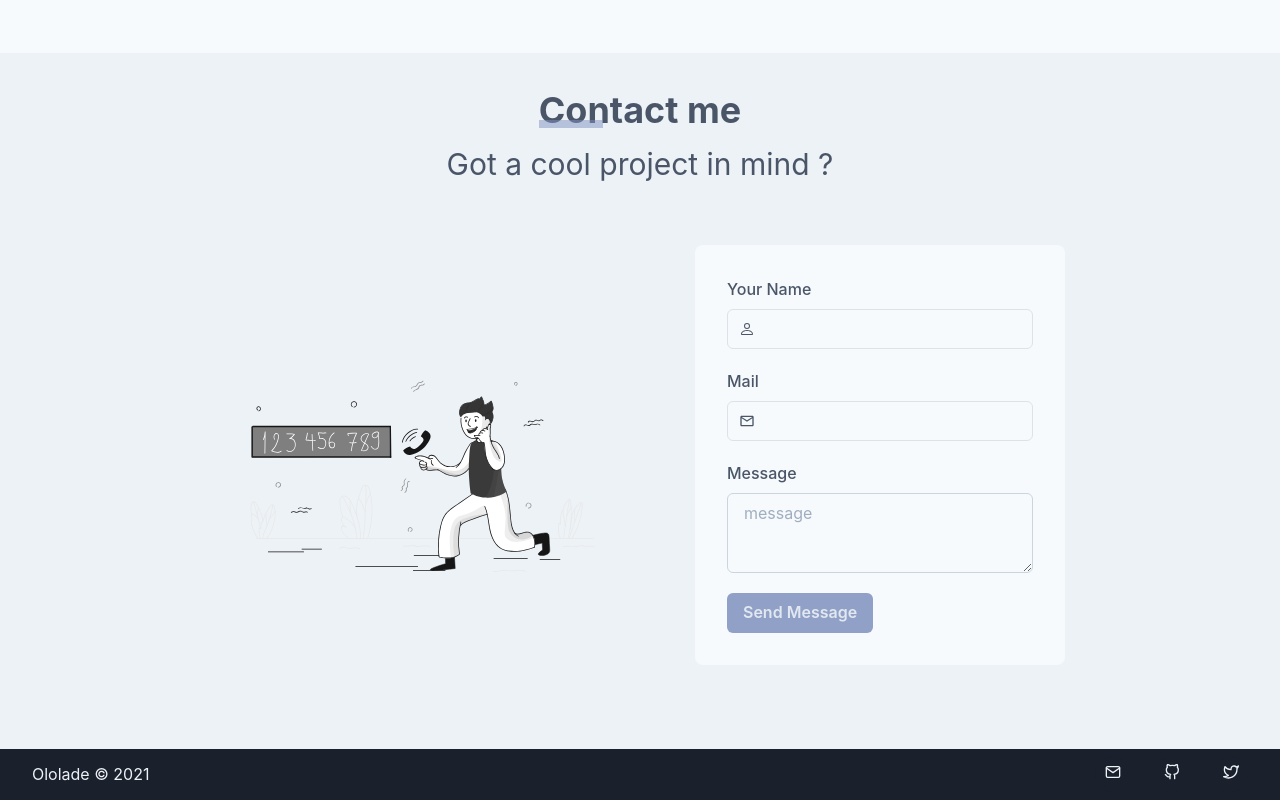
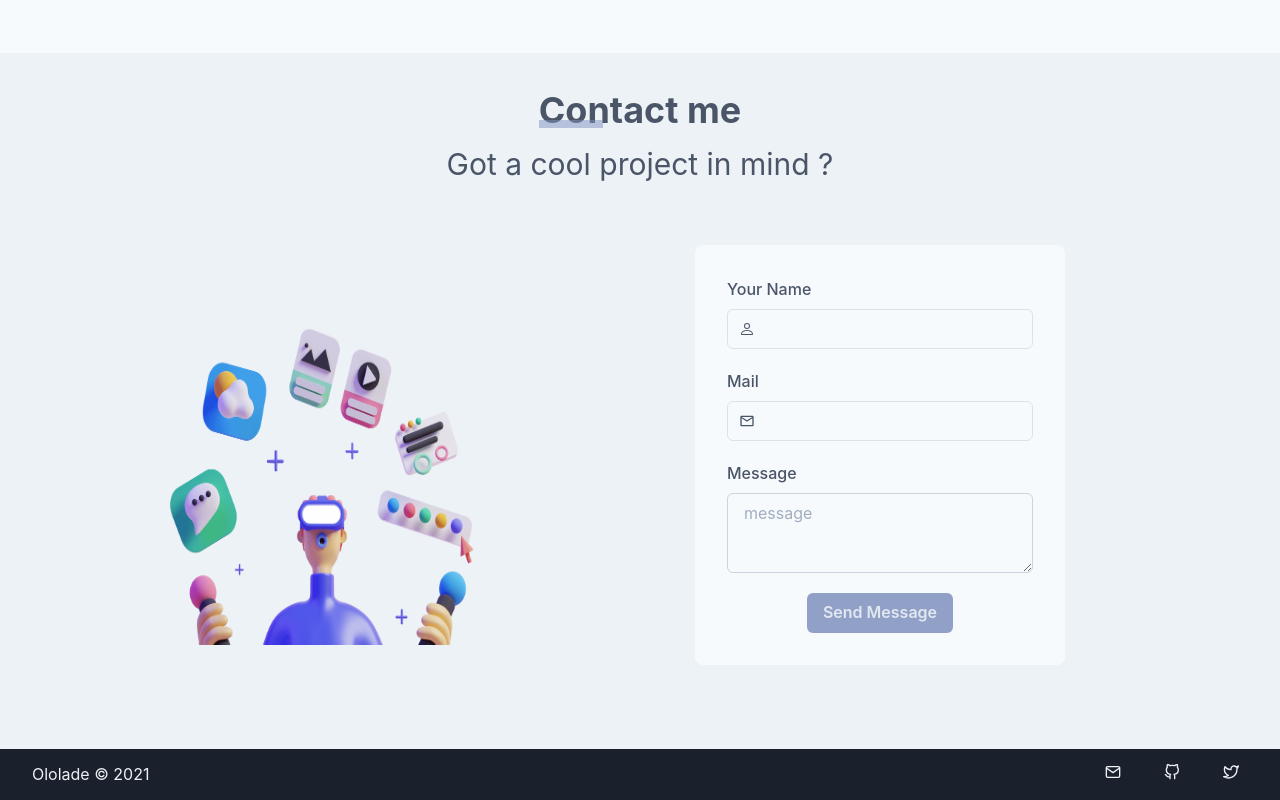
Before and after one commit to Haryor-Mhie-max/Porfolio, a Next.js app: page / in a window 1280 px wide. Shown: the part 2405-3205 px from the top of the page. Built offline with nearby package versions, Linux system fonts and the light colour scheme.

Commit message:
changed contact illustration

```diff
--- a/components/contact.jsx
+++ b/components/contact.jsx
@@ -31,7 +31,7 @@ export default function contact() {
   return (
     <Container py={{ sm: 4, md: 5}} id="contact" bg={useColorModeValue('gray.100', 'gray.800')}  maxW="full" mt={0} centerContent overflow="hidden">
       <Header alignItems="center">Contact me</Header>
-                  <Text textAlign={'center'} color={useColorModeValue('gray.600', 'gray.300')}  lineHeight={1.1}
+        <Text textAlign={'center'} color={useColorModeValue('gray.600', 'gray.300')}  lineHeight={1.1}
             fontSize={{ base: 'md', sm: 'lg', lg: '3xl' }}>Got a cool project in mind ?</Text>
       <Flex>
         <Box
@@ -41,7 +41,7 @@ export default function contact() {
             <Wrap spacing={{ base: 20, sm: 3, md: 5, lg: 20 }}>
               <WrapItem>
                 <Box pos={'relative'}>
-                  <Image width="400px" height="400px" src='/contact.svg'/>
+                  <Image width="400px" height="400px" src='/contact.png'/>
                   {/* <Box py={{ base: 5, sm: 5, md: 8, lg: 10 }}>
                     <VStack pl={0} spacing={3}  alignItems="left">
                     <Link href="+2348182716135">
@@ -80,8 +80,8 @@ export default function contact() {
                   </Box> */}
                 </Box>
               </WrapItem>
-              <WrapItem>
-                <Box  bg={useColorModeValue('gray.50', 'gray.700')} borderRadius="lg">
+              <WrapItem px={{ base: 16, md: 24 }}  align={'center'}>
+                <Box align={'center'} bg={useColorModeValue('gray.50', 'gray.700')} borderRadius="lg">
                   <Box m={8} >
                     <VStack spacing={5}>
                       <FormControl id="name">
```
Also changed, not shown: public/contact.png (added), public/contact.svg (deleted).
